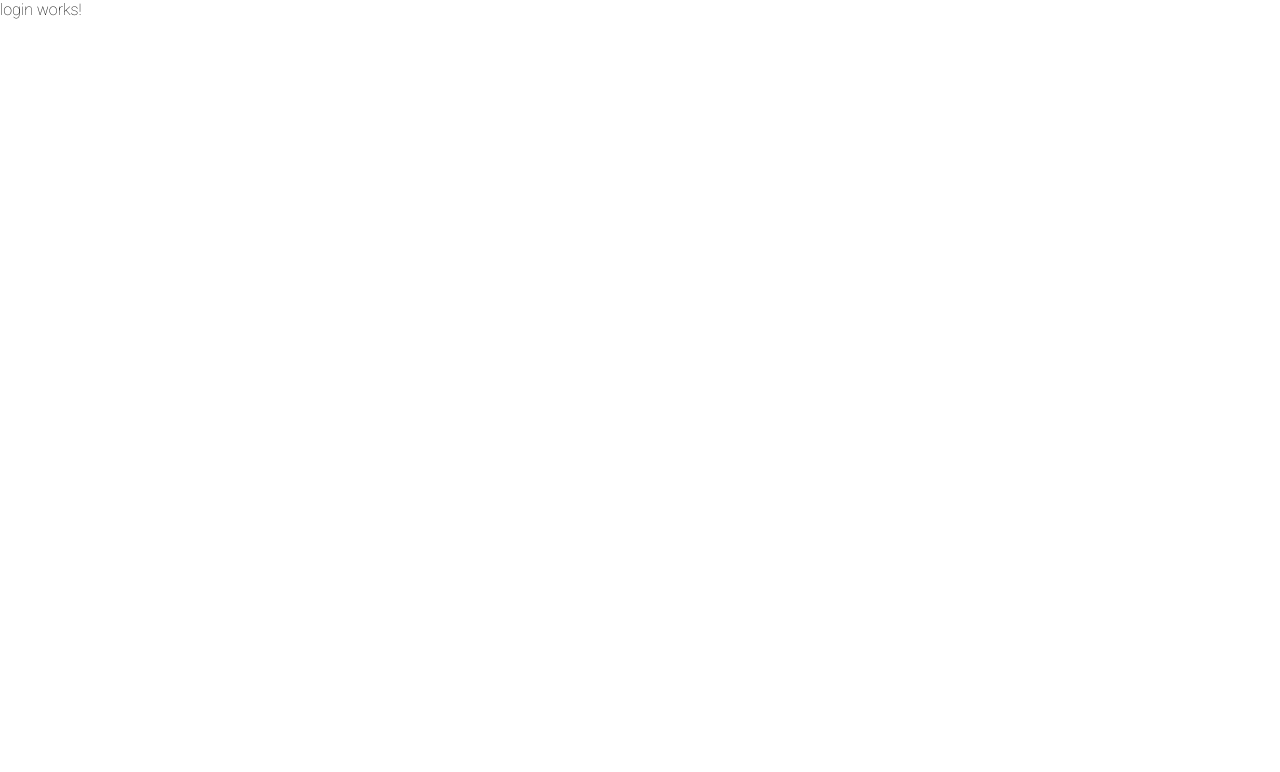
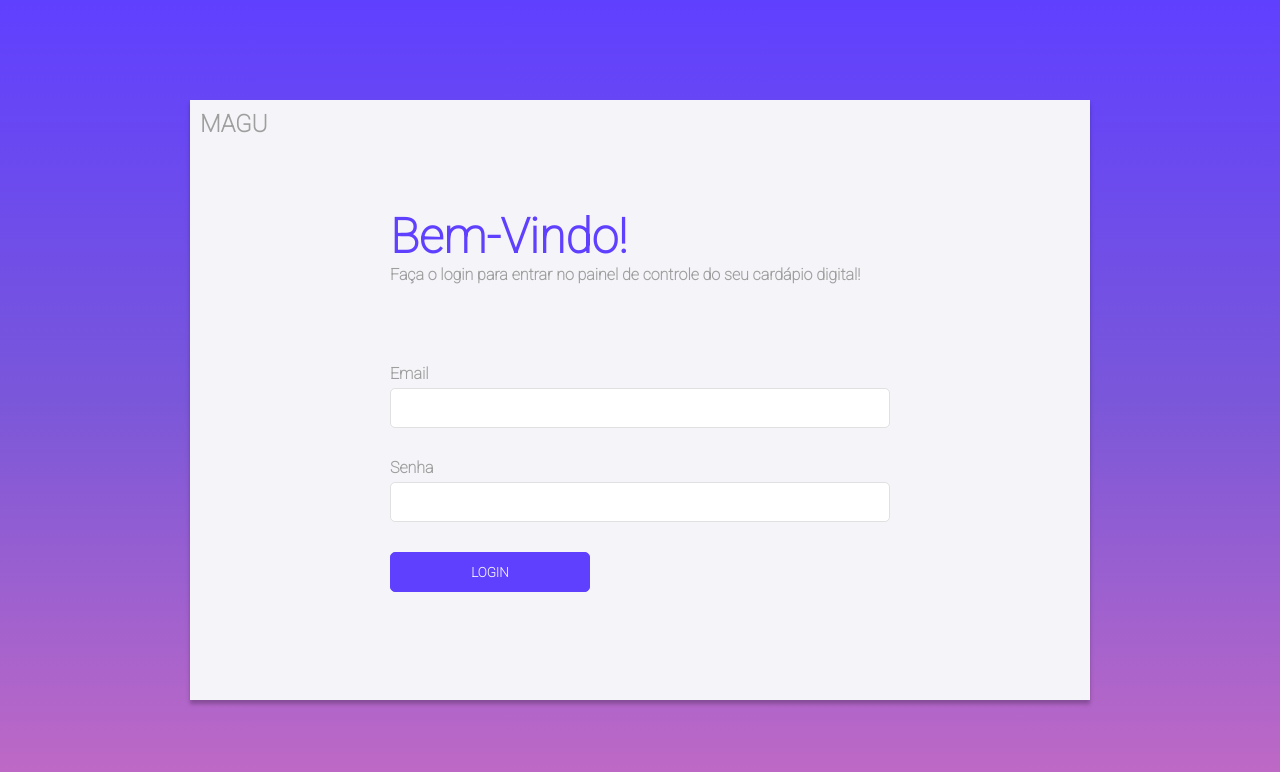
Before and after one commit to Gustavocp12/tcc-web-front, an Angular app: page /login in a window 1280 px wide. Shown: the top 772 px of the page. Built offline with nearby package versions, Linux system fonts and the light colour scheme.

Commit message:
tela de login

```diff
--- a/src/app/modules/login/login.component.html
+++ b/src/app/modules/login/login.component.html
@@ -1 +1,22 @@
-<p>login works!</p>
+<main>
+  <div class="login">
+    <span class="logo">MAGU</span>
+    <header>
+      <h1>Bem-Vindo!</h1>
+      <p>Faça o login para entrar no painel de controle do seu cardápio digital!</p>
+    </header>
+    <form>
+      <div>
+        <label>Email</label>
+        <input type="email">
+      </div>
+      <div>
+        <label>Senha</label>
+        <input type="password">
+      </div>
+      <div>
+        <button type="submit">LOGIN</button>
+      </div>
+    </form>
+  </div>
+</main>
--- a/src/app/modules/login/login.component.scss
+++ b/src/app/modules/login/login.component.scss
@@ -0,0 +1,89 @@
+main{
+  background: linear-gradient(180deg, #6040FF, #7A57D9, #C36AC4);
+  display: flex;
+  justify-content: center;
+  align-items: center;
+  height: 100vh;
+
+  .login{
+    background-color: #F5F5F9;
+    width: 900px;
+    height: 600px;
+    box-shadow: 0 4px 4px rgba(0, 0, 0, 0.25);
+    display: flex;
+    justify-content: center;
+    align-items: center;
+    flex-direction: column;
+    position: relative;
+
+    span{
+      position: absolute;
+      top: 10px;
+      left: 10px;
+      color: #9E9E9E;
+      font-weight: bolder;
+      font-size: 1.5rem;
+    }
+
+    header{
+      width: 500px;
+      margin-bottom: 80px;
+
+      h1{
+        color: #6040FF;
+        font-weight: bolder;
+        font-size: 3rem;
+      }
+
+      p{
+        color: #9E9E9E;
+        font-weight: bolder;
+      }
+    }
+
+    form{
+      display: flex;
+      flex-direction: column;
+      gap: 10px;
+
+      input[type="email"], input[type="password"]{
+        width: 500px;
+        height: 40px;
+        border: 1px solid #E0E0E0;
+        border-radius: 5px;
+        padding: 0 10px;
+        margin-bottom: 20px;
+        color: #9E9E9E;
+      }
+
+      div{
+        display: flex;
+        flex-direction: column;
+        gap: 5px;
+
+        label{
+          color: #9E9E9E;
+          font-weight: bolder;
+        }
+
+        button{
+          width: 200px;
+          height: 40px;
+          border: 1px solid #6040FF;
+          background-color: #6040FF;
+          border-radius: 5px;
+          color: #F5F5F9;
+          font-weight: bolder;
+          cursor: pointer;
+          transition: 0.5s ease-in-out all;
+
+          &:hover{
+            background-color: #F5F5F9;
+            color: #6040FF;
+          }
+        }
+      }
+    }
+
+  }
+}
```
